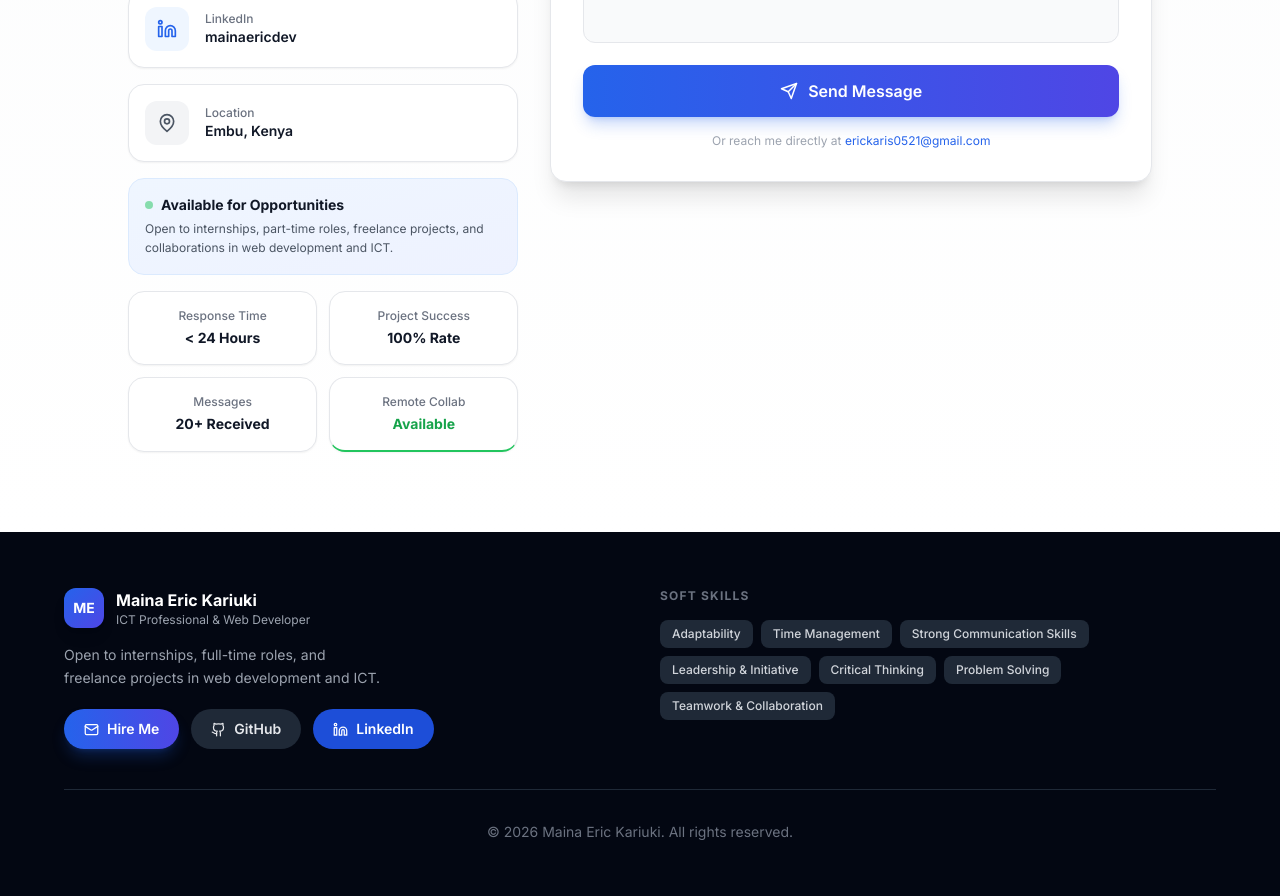
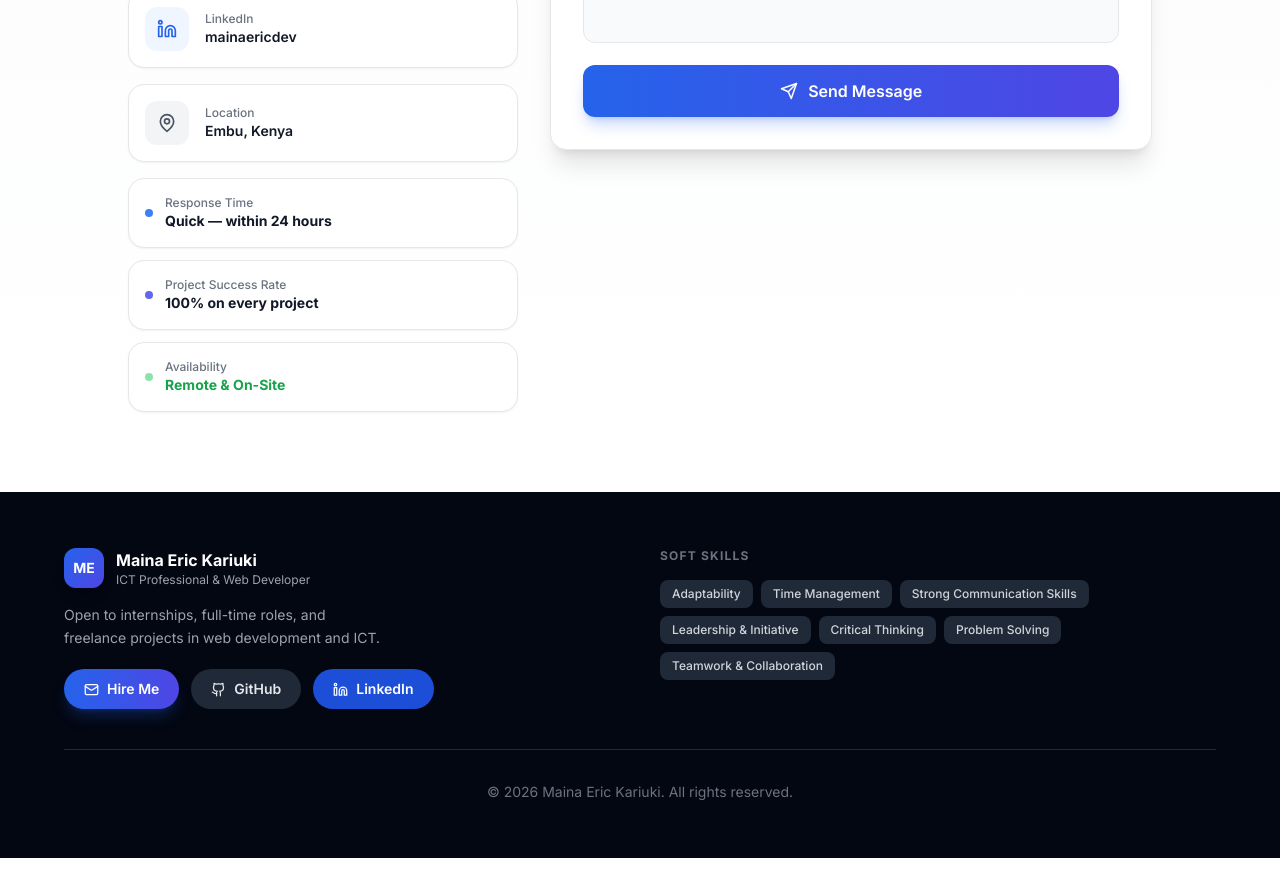
Before and after one commit to Dev-Skylarker/My-Portfolio, a React (Vite) app: page / in a window 1280 px wide. Shown: the part 7640-8536 px from the top of the page. After the commit the page ends 8498 px from the top, so only its background shows below. Built offline with nearby package versions, Linux system fonts and the light colour scheme.

Commit message:
email js reconfig

```diff
--- a/src/components/Contact.tsx
+++ b/src/components/Contact.tsx
@@ -66,15 +66,8 @@ export function Contact({ profile }: ContactProps) {
       setTimeout(() => setSubmitStatus('idle'), 6000);
     } catch (error) {
       console.error('Email sending failed:', error);
-      // Fallback: open email client with pre-filled content
-      const subject = encodeURIComponent(`Portfolio Contact: ${form.subject}`);
-      const body = encodeURIComponent(
-        `Name: ${form.name}\nEmail: ${form.email}\n\nMessage:\n${form.message}`
-      );
-      window.location.href = `mailto:${profile.email}?subject=${subject}&body=${body}`;
       setSubmitStatus('error');
-      // Reset from error state
-      setTimeout(() => setSubmitStatus('idle'), 3000);
+      setTimeout(() => setSubmitStatus('idle'), 5000);
     }
   };
 
@@ -196,34 +189,28 @@ export function Contact({ profile }: ContactProps) {
               </div>
             )}
 
-            {/* Availability note */}
-            <div className="p-4 bg-gradient-to-br from-blue-50 to-indigo-50 dark:from-blue-900/20 dark:to-indigo-900/20 rounded-2xl border border-blue-100 dark:border-blue-800">
-              <div className="flex items-center gap-2 mb-1">
-                <span className="w-2 h-2 rounded-full bg-green-500 animate-pulse" />
-                <p className="text-sm font-bold text-gray-900 dark:text-white">Available for Opportunities</p>
+            {/* Stats */}
+            <div className="grid grid-cols-1 gap-3 mt-2">
+              <div className="flex items-center gap-3 p-4 bg-white dark:bg-gray-900 rounded-2xl border border-gray-200 dark:border-gray-800 shadow-sm">
+                <span className="w-2 h-2 rounded-full bg-blue-500 flex-shrink-0" />
+                <div>
+                  <p className="text-xs text-gray-500 dark:text-gray-400 font-medium">Response Time</p>
+                  <p className="text-sm font-bold text-gray-900 dark:text-white">Quick — within 24 hours</p>
+                </div>
               </div>
-              <p className="text-xs text-gray-600 dark:text-gray-400 leading-relaxed">
-                Open to internships, part-time roles, freelance projects, and collaborations in web development and ICT.
-              </p>
-            </div>
-
-            {/* Effectiveness Stats */}
-            <div className="grid grid-cols-2 gap-3 mt-4">
-              <div className="p-4 bg-white dark:bg-gray-900 rounded-2xl border border-gray-200 dark:border-gray-800 shadow-sm text-center">
-                <p className="text-xs text-gray-500 dark:text-gray-400 font-medium mb-1 truncate">Response Time</p>
-                <p className="text-sm font-bold text-gray-900 dark:text-white">&lt; 24 Hours</p>
+              <div className="flex items-center gap-3 p-4 bg-white dark:bg-gray-900 rounded-2xl border border-gray-200 dark:border-gray-800 shadow-sm">
+                <span className="w-2 h-2 rounded-full bg-indigo-500 flex-shrink-0" />
+                <div>
+                  <p className="text-xs text-gray-500 dark:text-gray-400 font-medium">Project Success Rate</p>
+                  <p className="text-sm font-bold text-gray-900 dark:text-white">100% on every project</p>
+                </div>
               </div>
-              <div className="p-4 bg-white dark:bg-gray-900 rounded-2xl border border-gray-200 dark:border-gray-800 shadow-sm text-center">
-                <p className="text-xs text-gray-500 dark:text-gray-400 font-medium mb-1 truncate">Project Success</p>
-                <p className="text-sm font-bold text-gray-900 dark:text-white">100% Rate</p>
-              </div>
-              <div className="p-4 bg-white dark:bg-gray-900 rounded-2xl border border-gray-200 dark:border-gray-800 shadow-sm text-center">
-                <p className="text-xs text-gray-500 dark:text-gray-400 font-medium mb-1 truncate">Messages</p>
-                <p className="text-sm font-bold text-gray-900 dark:text-white">20+ Received</p>
-              </div>
-              <div className="p-4 bg-white dark:bg-gray-900 rounded-2xl border border-gray-200 dark:border-gray-800 shadow-sm text-center border-b-2 border-b-green-500 dark:border-b-green-500">
-                <p className="text-xs text-gray-500 dark:text-gray-400 font-medium mb-1 truncate">Remote Collab</p>
-                <p className="text-sm font-bold text-green-600 dark:text-green-400">Available</p>
+              <div className="flex items-center gap-3 p-4 bg-white dark:bg-gray-900 rounded-2xl border border-gray-200 dark:border-gray-800 shadow-sm">
+                <span className="w-2 h-2 rounded-full bg-green-500 animate-pulse flex-shrink-0" />
+                <div>
+                  <p className="text-xs text-gray-500 dark:text-gray-400 font-medium">Availability</p>
+                  <p className="text-sm font-bold text-green-600 dark:text-green-400">Remote &amp; On-Site</p>
+                </div>
               </div>
             </div>
           </div>
@@ -334,12 +321,7 @@ export function Contact({ profile }: ContactProps) {
                     )}
                   </button>
 
-                  <p className="text-center text-xs text-gray-400 dark:text-gray-500">
-                    Or reach me directly at{' '}
-                    <a href={`mailto:${profile.email}`} className="text-blue-600 dark:text-blue-400 hover:underline">
-                      {profile.email}
-                    </a>
-                  </p>
+
                 </form>
               )}
             </div>
```
